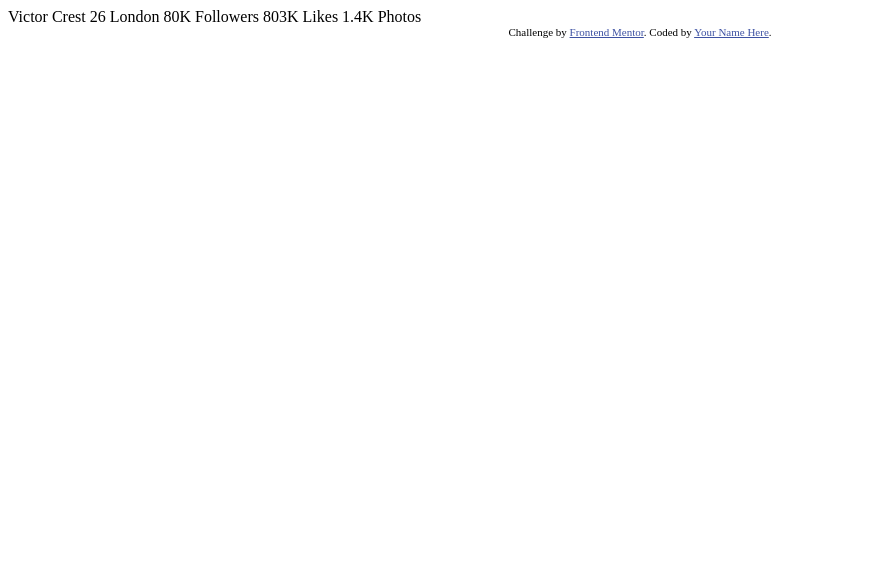
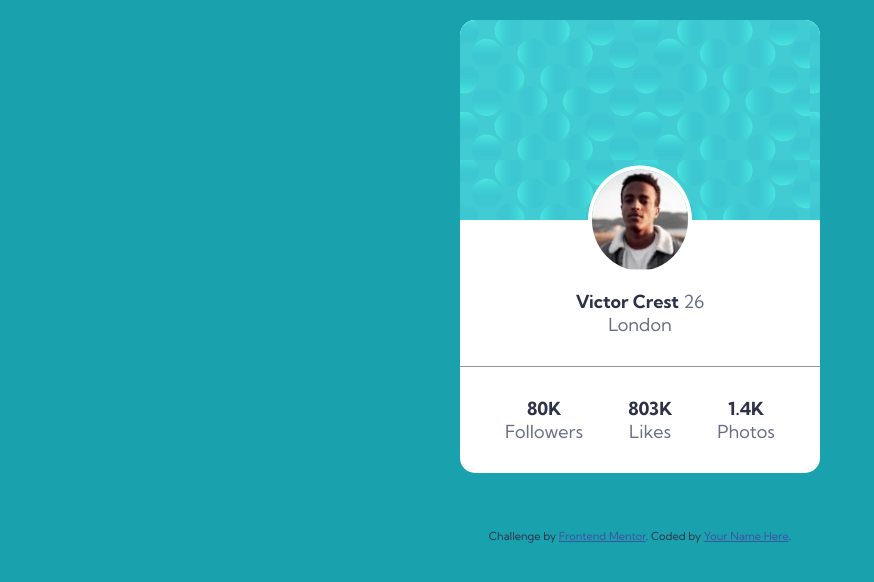
Before and after one commit to HenkLangeveld/fm-profile-card, a plain HTML site: page index.html in a window 1280 px wide. Shown: the whole page, without its empty margins (0-874 px from the left). Drawn offline with Linux system fonts and the light colour scheme.

Commit message:
add rough styling

```diff
--- a/index.html
+++ b/index.html
@@ -1,35 +1,80 @@
 <!DOCTYPE html>
 <html lang="en">
   <head>
-  <meta charset="UTF-8">
-  <meta name="viewport" content="width=device-width, initial-scale=1.0"> <!-- displays site properly based on user's device -->
+    <meta charset="UTF-8" />
+    <meta name="viewport" content="width=device-width, initial-scale=1.0" />
+    <!-- displays site properly based on user's device -->
 
-  <link rel="icon" type="image/png" sizes="32x32" href="./images/favicon-32x32.png">
+    <link
+      rel="icon"
+      type="image/png"
+      sizes="32x32"
+      href="./images/favicon-32x32.png"
+    />
 
     <title>Frontend Mentor | Profile card component</title>
+    <link rel="preconnect" href="https://fonts.googleapis.com" />
+    <link rel="preconnect" href="https://fonts.gstatic.com" crossorigin />
+    <link
+      href="https://fonts.googleapis.com/css2?family=Kumbh+Sans:wght@400;700&display=swap"
+      rel="stylesheet"
+    />
+    <link rel="stylesheet" href="./dist/main.min.css" />
 
     <!-- Feel free to remove these styles or customise in your own stylesheet 👍 -->
     <style>
-    .attribution { font-size: 11px; text-align: center; }
-    .attribution a { color: hsl(228, 45%, 44%); }
+      .attribution {
+        font-size: 11px;
+        text-align: center;
+      }
+      .attribution a {
+        color: hsl(228, 45%, 44%);
+      }
     </style>
   </head>
   <body>
-  Victor Crest
-  26
-  London
+    <main>
+      <div class="wrapper">
+        <div class="card">
+          <header class="card__header">
+            <div class="card__image">
+              <img
+                src="./images/image-victor.jpg"
+                alt="profile photo of Victor Crest"
+              />
+            </div>
+          </header>
 
-  80K
-  Followers
+          <div class="card__info">
+            <p class="card__name">
+              <span class="bold">Victor Crest</span>
+              <span class="age light">26</span>
+            </p>
+            <p class="card__city light">London</p>
+          </div>
 
-  803K
-  Likes
-
-  1.4K
-  Photos
-  <div class="attribution">
-    Challenge by <a href="https://www.frontendmentor.io?ref=challenge" target="_blank">Frontend Mentor</a>.
-    Coded by <a href="#">Your Name Here</a>.
+          <div class="card__stats">
+            <div class="column">
+              <p class="bold">80K</p>
+              <p class="light">Followers</p>
             </div>
+            <div class="column">
+              <p class="bold">803K</p>
+              <p class="light">Likes</p>
+            </div>
+            <div class="column">
+              <p class="bold">1.4K</p>
+              <p class="light">Photos</p>
+            </div>
+          </div>
+        </div>
+      </div>
+    </main>
+    <aside class="attribution">
+      Challenge by
+      <a href="https://www.frontendmentor.io?ref=challenge" target="_blank"
+        >Frontend Mentor</a
+      >. Coded by <a href="#">Your Name Here</a>.
+    </aside>
   </body>
 </html>
--- /dev/null
+++ b/scss/main.scss
@@ -0,0 +1,77 @@
+$cyan: hsl(185, 75%, 39%);
+$dark-blue: hsl(229, 23%, 23%);
+$gray-blue: hsl(227, 10%, 46%);
+$gray: hsl(0, 0%, 59%);
+
+*,
+*::before,
+*::after {
+  margin: 0;
+  padding: 0;
+  box-sizing: border-box;
+}
+
+html {
+  font-family: "Kumbh Sans", sans-serif;
+  font-size: 18px;
+  color: $dark-blue;
+}
+
+body {
+  background-color: $cyan;
+}
+
+.wrapper {
+  padding: 20px;
+  margin-inline: auto;
+  max-width: 400px;
+}
+
+.bold {
+  font-weight: 700;
+}
+
+.light {
+  color: $gray-blue;
+}
+
+.card {
+  background-color: white;
+  border-radius: 15px;
+  overflow: hidden;
+  text-align: center;
+  margin-bottom: 2rem;
+
+  &__header {
+    background-image: url("../images/bg-pattern-card.svg");
+    position: relative;
+    min-height: 200px;
+  }
+
+  &__image {
+    position: absolute;
+    left: 50%;
+    top: 100%;
+    transform: translateX(-50%) translateY(-50%);
+    border: 4px solid white;
+    border-radius: 50%;
+    overflow: hidden;
+
+    img {
+      transform: scale(1.06) translateY(1px);
+    }
+  }
+
+  &__info {
+    padding-top: 70px;
+    padding-bottom: 30px;
+    border-bottom: 1px solid $gray;
+  }
+
+  &__stats {
+    display: flex;
+    justify-content: space-evenly;
+    padding-top: 30px;
+    padding-bottom: 30px;
+  }
+}
```
Also changed, not shown: dist/main.min.css (added), 1 other file. Lines whose indentation alone changed are shown as unchanged.
